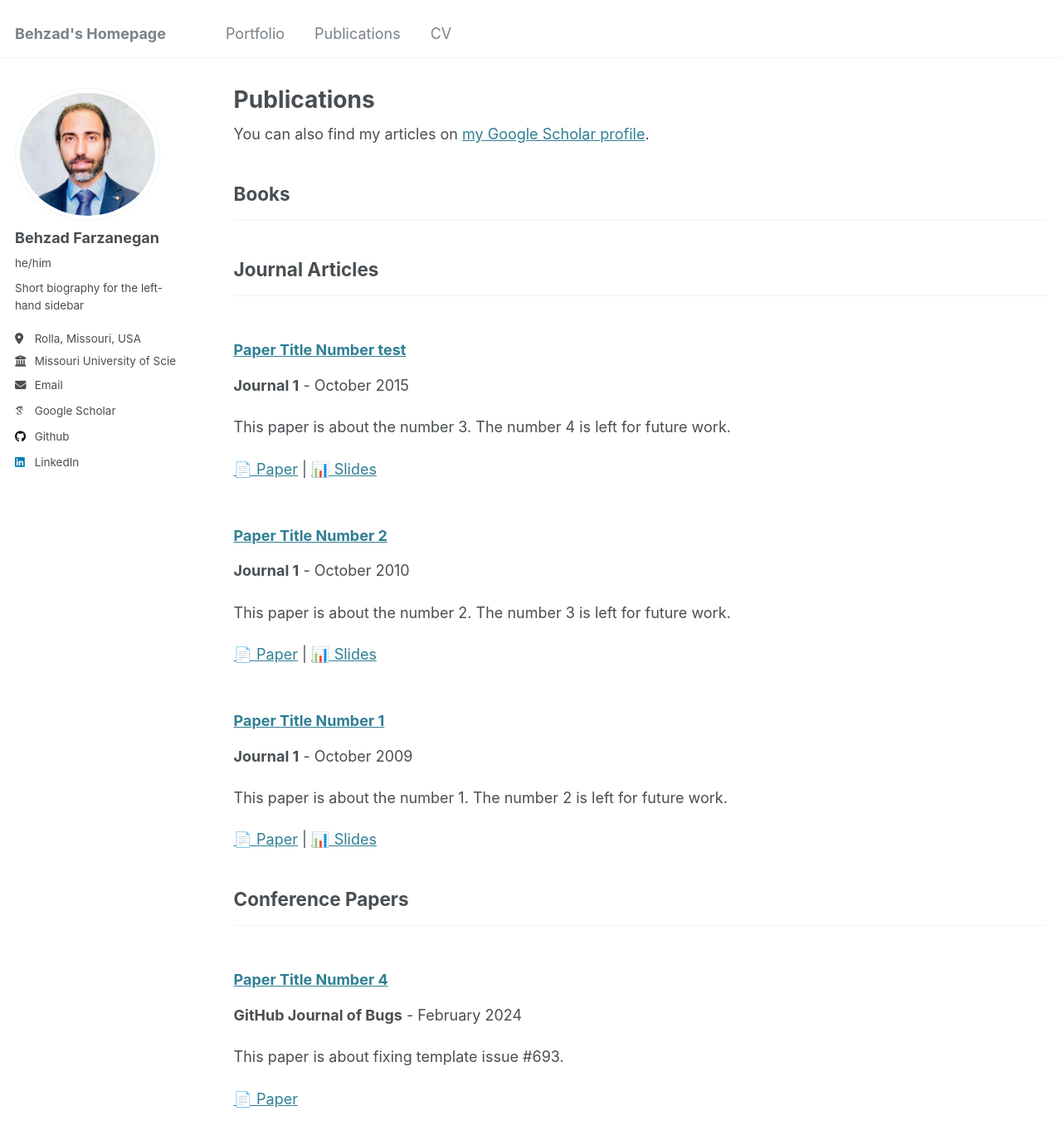
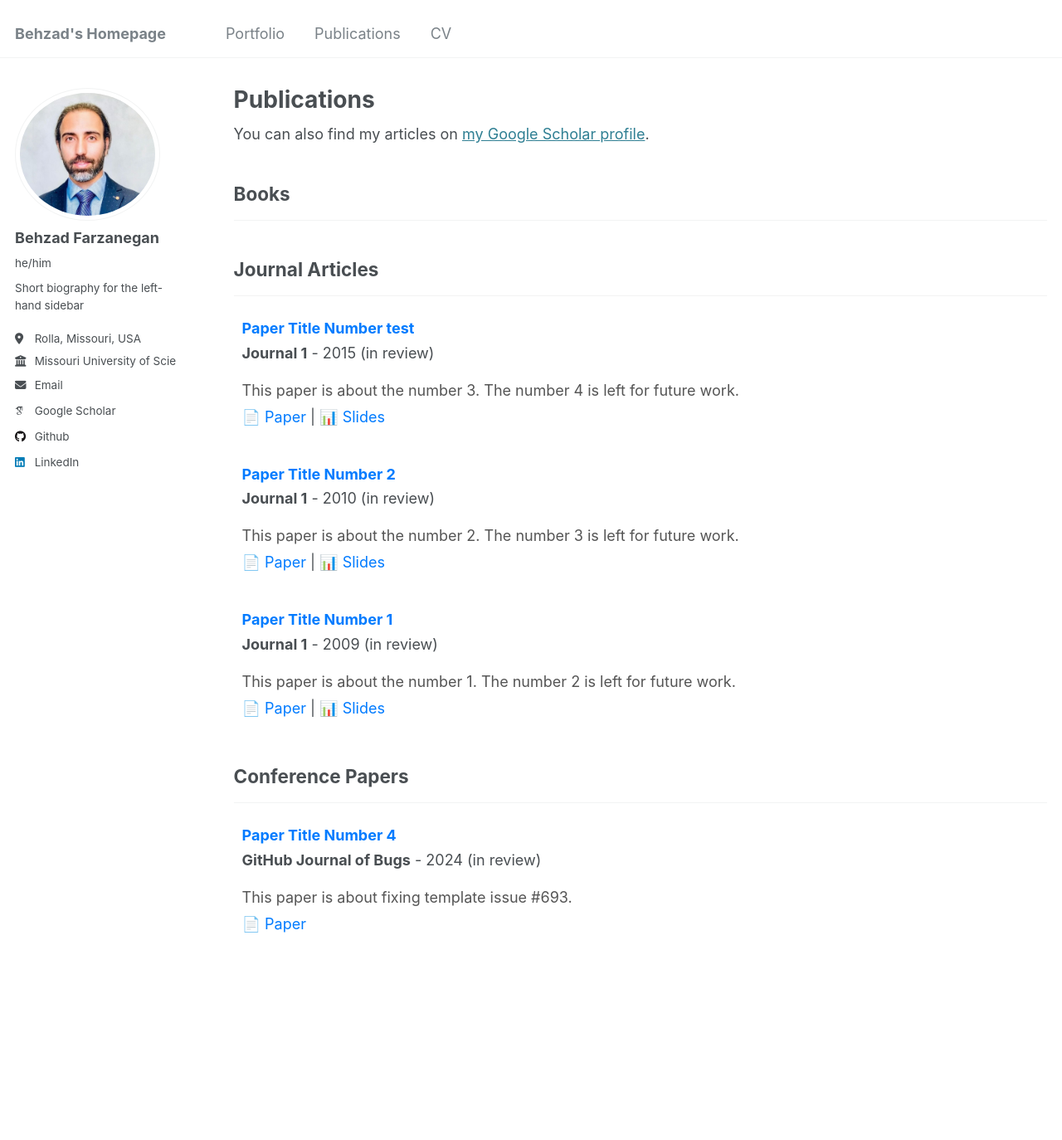
Before and after one commit to behzadfarzanegan/behzadfarzanegan.github.io, a Jekyll site: the page built from _pages/publications.html, in a window 1280 px wide and 1400 px high. Shown: the top 1374 px of the window at 83% size. Built offline with Jekyll 4.4.1, drawn with Linux system fonts in a browser that asks for light colours; some web fonts are replaced.

Commit message:
Update publications.html

```diff
--- a/_pages/publications.html
+++ b/_pages/publications.html
@@ -6,60 +6,46 @@ author_profile: true
 ---
 
 {% if site.author.googlescholar %}
-  <div class="wordwrap">You can also find my articles on <a href="{{site.author.googlescholar}}">my Google Scholar profile</a>.</div>
+  <div class="wordwrap">You can also find my articles on <a href="{{ site.author.googlescholar }}">my Google Scholar profile</a>.</div>
 {% endif %}
 
 {% include base_path %}
 
-<!-- New style rendering with categories -->
+<!-- Publications Listing -->
 {% if site.publication_category %}
   {% for category in site.publication_category %}
-    <h2>{{ category[1].title }}</h2>
+    <h2 style="font-weight: bold;">{{ category[1].title }}</h2>
     <hr />
     {% for post in site.publications reversed %}
       {% if post.category == category[0] %}
-        <div style="display: flex; align-items: center; margin-bottom: 20px;">
+        <div style="display: flex; align-items: center; margin-bottom: 25px; padding: 10px; border-radius: 10px;">
+
+          <!-- Thumbnail Image -->
           {% if post.image %}
-            <img src="{{ post.image }}" alt="Publication Image" style="width: 120px; height: auto; margin-right: 15px; border-radius: 5px;">
+            <img src="{{ post.image }}" alt="Publication Image" style="width: 150px; height: auto; margin-right: 20px; border-radius: 10px; border: 1px solid #ddd; padding: 5px;">
           {% endif %}
-          <div>
-            <h3><a href="{{ post.url }}">{{ post.title }}</a></h3>
-            <p><strong>{{ post.venue }}</strong> - {{ post.date | date: "%B %Y" }}</p>
-            <p>{{ post.excerpt }}</p>
+
+          <!-- Publication Details -->
+          <div style="flex: 1;">
+            <h3 style="margin: 0;">
+              <a href="{{ post.url }}" style="color: #007bff; text-decoration: none; font-weight: bold;">{{ post.title }}</a>
+            </h3>
+            <p style="margin: 5px 0;"><strong>{{ post.venue }}</strong> - {{ post.date | date: "%Y" }} (in review)</p>
+            <p style="color: #555; margin-bottom: 5px;">{{ post.excerpt }}</p>
+
+            <!-- Links: Paper, Code, Slides -->
             {% if post.paperurl %}
-              <a href="{{ post.paperurl }}" target="_blank">📄 Paper</a>
+              <a href="{{ post.paperurl }}" target="_blank" style="color: #007bff; text-decoration: none;">📄 Paper</a>
             {% endif %}
             {% if post.codeurl %}
-              | <a href="{{ post.codeurl }}" target="_blank">💻 Code</a>
+              | <a href="{{ post.codeurl }}" target="_blank" style="color: #007bff; text-decoration: none;">💻 Code</a>
             {% endif %}
             {% if post.slidesurl %}
-              | <a href="{{ post.slidesurl }}" target="_blank">📊 Slides</a>
+              | <a href="{{ post.slidesurl }}" target="_blank" style="color: #007bff; text-decoration: none;">📊 Slides</a>
             {% endif %}
           </div>
         </div>
       {% endif %}
     {% endfor %}
   {% endfor %}
-{% else %}
-  {% for post in site.publications reversed %}
-    <div style="display: flex; align-items: center; margin-bottom: 20px;">
-      {% if post.image %}
-        <img src="{{ post.image }}" alt="Publication Image" style="width: 120px; height: auto; margin-right: 15px; border-radius: 5px;">
-      {% endif %}
-      <div>
-        <h3><a href="{{ post.url }}">{{ post.title }}</a></h3>
-        <p><strong>{{ post.venue }}</strong> - {{ post.date | date: "%B %Y" }}</p>
-        <p>{{ post.excerpt }}</p>
-        {% if post.paperurl %}
-          <a href="{{ post.paperurl }}" target="_blank">📄 Paper</a>
-        {% endif %}
-        {% if post.codeurl %}
-          | <a href="{{ post.codeurl }}" target="_blank">💻 Code</a>
-        {% endif %}
-        {% if post.slidesurl %}
-          | <a href="{{ post.slidesurl }}" target="_blank">📊 Slides</a>
-        {% endif %}
-      </div>
-    </div>
-  {% endfor %}
 {% endif %}
```
